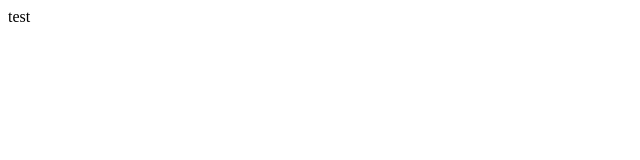
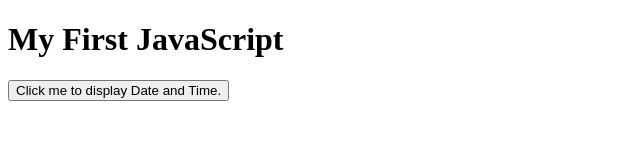
Before and after one commit to Exalogic-s-r-o/SmartDisplaySampleReklama, a plain HTML site: page index.html in a window 1280 px wide. Shown: the whole page, without its empty margins (0-640 px from the left). Drawn offline with Linux system fonts and the light colour scheme.

Commit message:
Update index.html

```diff
--- a/index.html
+++ b/index.html
@@ -1 +1,12 @@
-<p1> test </p1>
+<!DOCTYPE html>
+<html>
+<body>
+<h1>My First JavaScript</h1>
+
+<button type="button" onclick="document.getElementById('demo').innerHTML = Date()">
+Click me to display Date and Time.</button>
+
+<p id="demo"></p>
+
+</body>
+</html>
```
